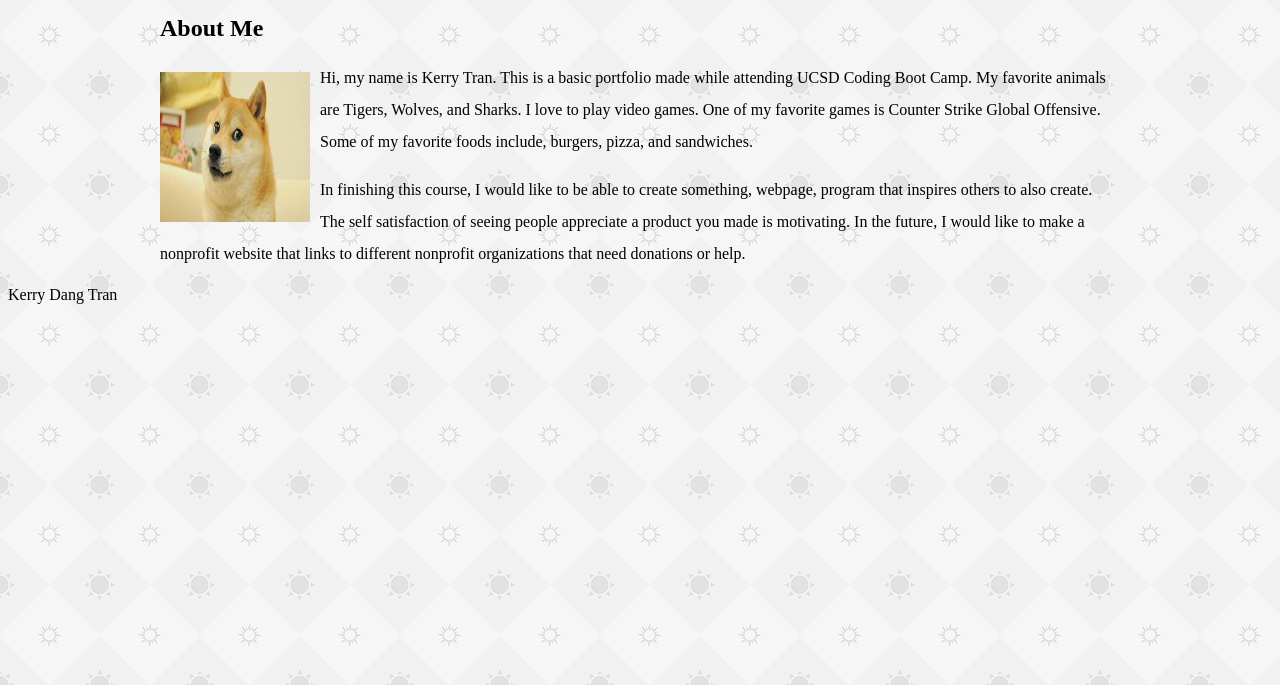
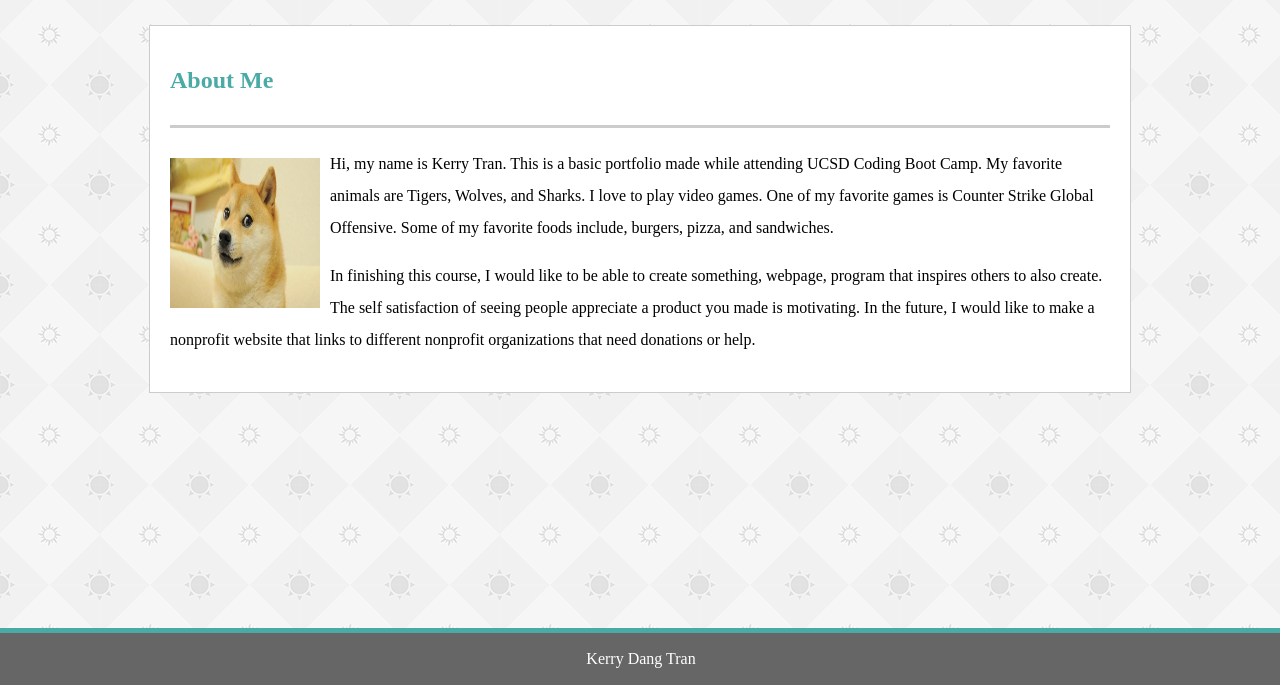
Before and after one commit to kurrytran32/Basic-Portfolio, a plain HTML site: page index.html in a window 1280 px wide. Shown: the part 115-800 px from the top of the page. Drawn offline with Linux system fonts and the light colour scheme; a script that the page names is missing.

Commit message:
some changes

```diff
--- a/assets/css/style.css
+++ b/assets/css/style.css
@@ -1,11 +1,12 @@
 html {
-    background-image: url("../images/sun-pattern.png")
+    background-image: url("../images/sun-pattern.png");
+
 }
 
 
 h1 , nav, .container {
     margin: auto;
-    max-width: 960px;
+
 
 }
 
@@ -28,7 +29,6 @@
     margin: auto;
     flex: 1;
     max-width: 960px;
-
 }
 
 
@@ -42,6 +42,25 @@
     vertical-align: middle;
     line-height: 100px;
     font-size: 30px;
+
+}
+
+.heading {
+    color: #4aaaa5;
+    border-bottom: 3px solid #cccccc;
+    padding-bottom: 30px;
+    vertical-align: middle;
+    line-height: 1.2;
+    text-align: left;
+
+}
+
+.container {
+    background-color: #ffffff;
+    border: 1px solid #cccccc;
+    margin-top: 30px;
+    padding: 20px;
+    width: 940px;
 
 }
 
@@ -72,14 +91,27 @@
     float: left;
     margin: 10px;
     margin-left: 0;
-
+    padding: 0;
 }
 
 section {
     text-align: left;
     line-height: 2;
     margin: auto;
-
     position: relative;
+    padding: 0;
 
 }
+
+footer {
+    width: 100%;
+    background-color: #666666;
+    padding: 1px;
+    text-align: center;
+    border-top: 5px solid #4aaaa5;
+    margin: 0;
+    position: fixed;
+    bottom: 0px;
+    color: #ffffff;
+    left: 0px;
+}
--- a/index.html
+++ b/index.html
@@ -27,7 +27,8 @@
     </div>
     </header>
     <div class="container">
-    <h2>About Me</h2>
+    <h2 class="heading">About Me</h2>
+
     <img id="doge" src="assets/images/doge.jpg" alt="picture of doge" height="150px" width="150px">
     <!-- Section name (About me)-->
 
```
